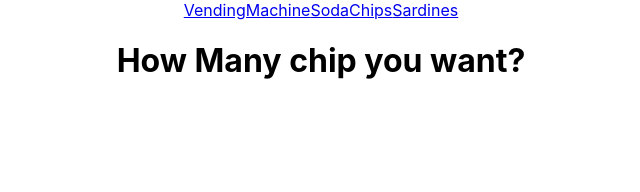
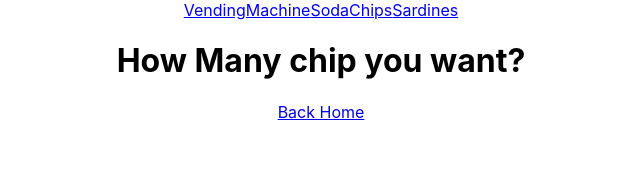
Before and after one commit to Cashley112/vending-machine-react-router, a React (Create React App) app: page /chips in a window 1280 px wide. Shown: the top 192 px of the page, without its empty margins (319-959 px from the left). Built offline with nearby package versions, Linux system fonts and the light colour scheme.

Commit message:
added button to return to Vending Machine component

```diff
--- a/src/Chips.js
+++ b/src/Chips.js
@@ -1,4 +1,5 @@
 import React, { Component } from 'react';
+import {Link} from 'react-router-dom';
 import './Chips.css';
 
 class Chips extends Component {
@@ -6,6 +7,7 @@ class Chips extends Component {
         return(
             <div className='Chips'>
                 <h1>How Many chip you want?</h1>
+                <Link to='/'>Back Home</Link>
             </div>
         )
     }
--- a/src/Sardines.js
+++ b/src/Sardines.js
@@ -1,4 +1,5 @@
 import React, { Component } from 'react';
+import {Link} from 'react-router-dom';
 import './Sardines.css';
 
 class Sardines extends Component {
@@ -6,6 +7,7 @@ class Sardines extends Component {
         return(
             <div className='Sardines'>
                 <h1>Sardine Eat You!</h1>
+                <Link to='/'>Back Home</Link>
             </div>
         )
     }
--- a/src/Soda.js
+++ b/src/Soda.js
@@ -1,4 +1,5 @@
 import React, { Component } from 'react';
+import {Link} from 'react-router-dom';
 import './Soda.css';
 
 class Soda extends Component {
@@ -6,6 +7,7 @@ class Soda extends Component {
         return(
             <div className='Soda'>
                 <h1>Soda Is Bad For You</h1>
+                <Link to='/'>Back Home</Link>
             </div>
         )
     }
```
